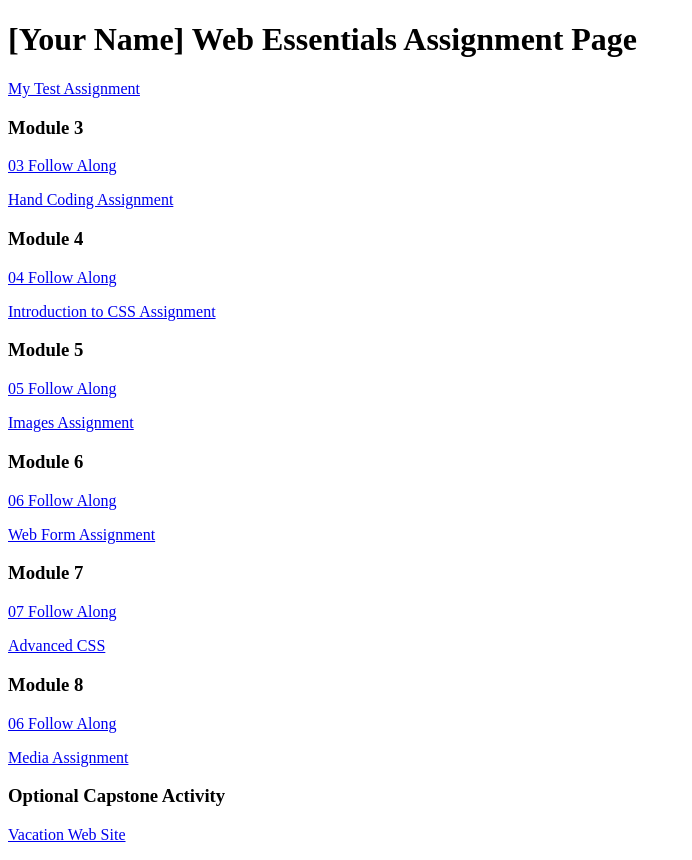
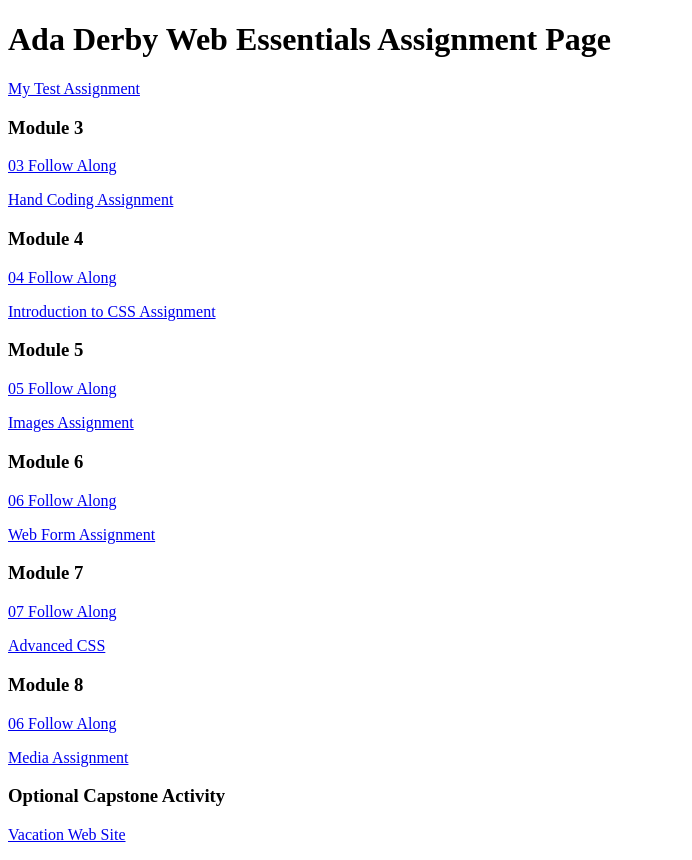
Before and after one commit to AdaDerby/dwdd1600, a plain HTML site: page index.html in a window 1280 px wide. Shown: the whole page, without its empty margins (0-692 px from the left). Drawn offline with Linux system fonts and the light colour scheme.

Commit message:
added my name

```diff
--- a/index.html
+++ b/index.html
@@ -6,7 +6,7 @@
 		<title>dwdd 1600 assignment list page</title>
 	</head>
 	<body>
-		<h1>[Your Name] Web Essentials Assignment Page</h1>
+		<h1>Ada Derby Web Essentials Assignment Page</h1>
 		<p><a href="01test">My Test Assignment</a></p>
 
 		<h3>Module 3</h3>
```
